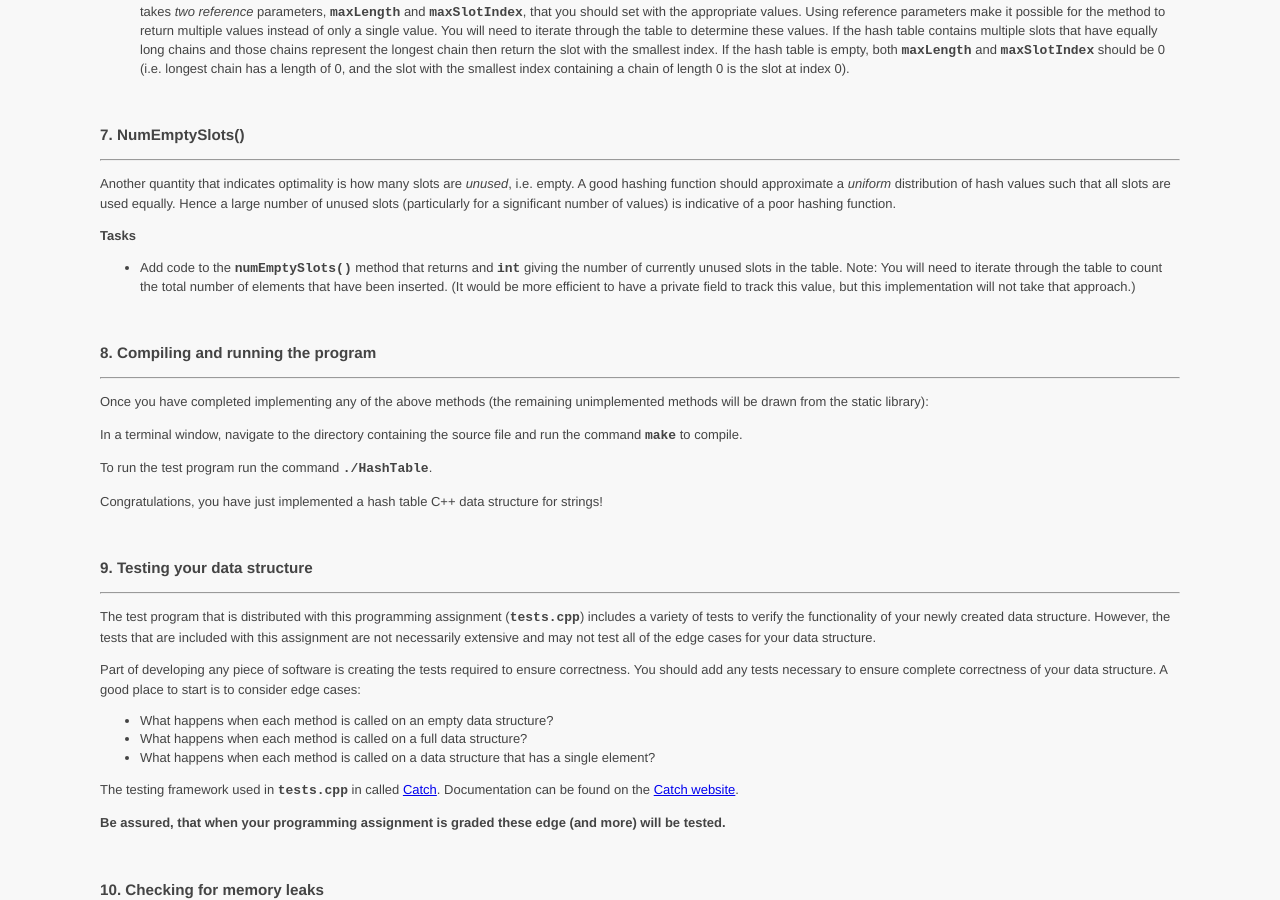
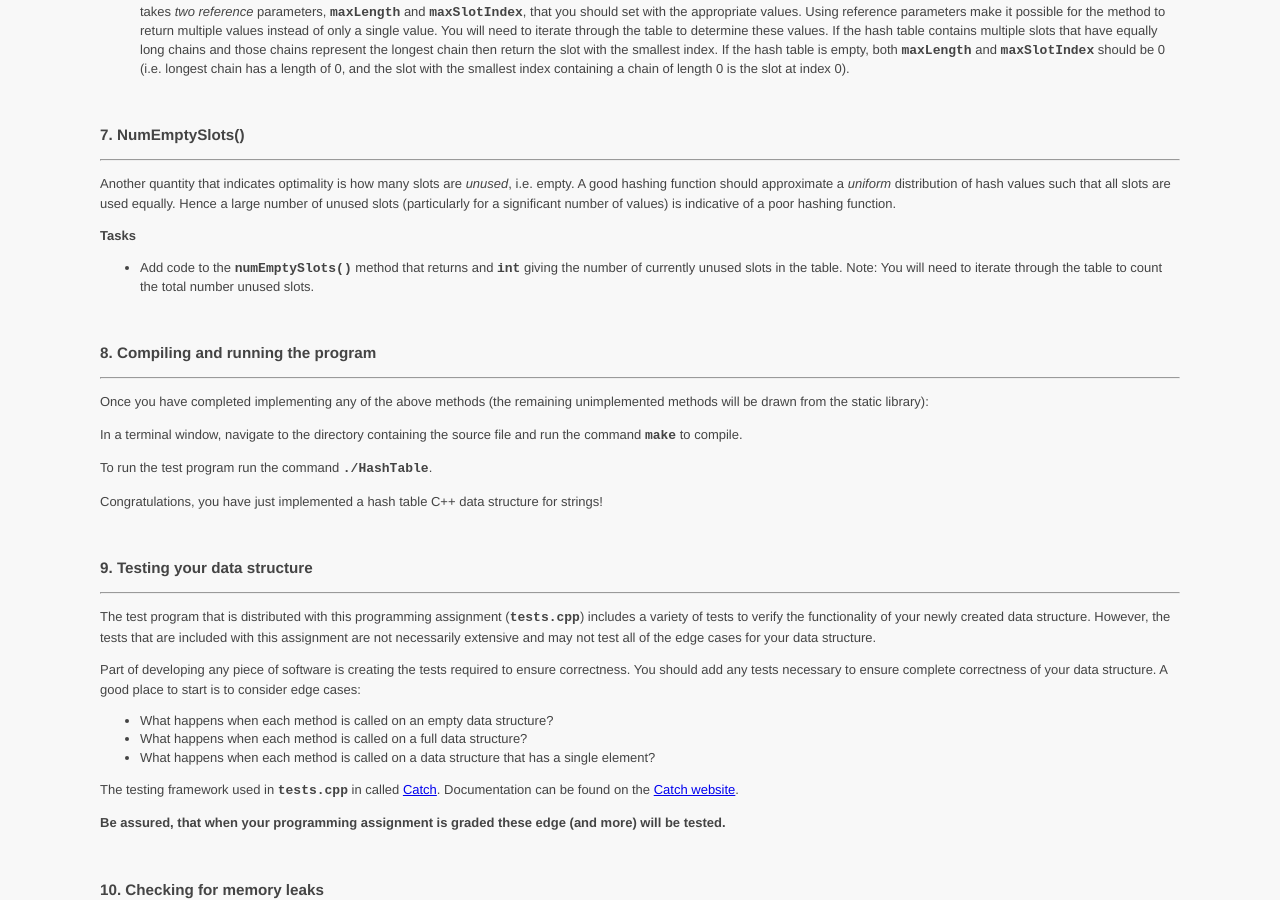
Before and after one commit to ycpcs/cs350-fall2016, a Jekyll site: the page built from assign/assign08.md, in a window 1280 px wide and 900 px high, scrolled down 2252 px. Built offline with Jekyll 4.4.1, drawn with Linux system fonts in a browser that asks for light colours.

Commit message:
updated assign08

````diff
--- a/assign/assign08.md
+++ b/assign/assign08.md
@@ -191,9 +191,7 @@ slots (particularly for a significant number of values) is indicative of a poor
 **Tasks**
 
   - Add code to the **```numEmptySlots()```** method that returns and **```int```** giving the number of currently
-  unused slots in the table. Note: You will need to iterate through the table to count the total number of elements
-  that have been inserted. (It would be more efficient to have a private field to track this value, but this
-  implementation will not take that approach.)
+  unused slots in the table. Note: You will need to iterate through the table to count the total number unused slots.
 
 
 
````
